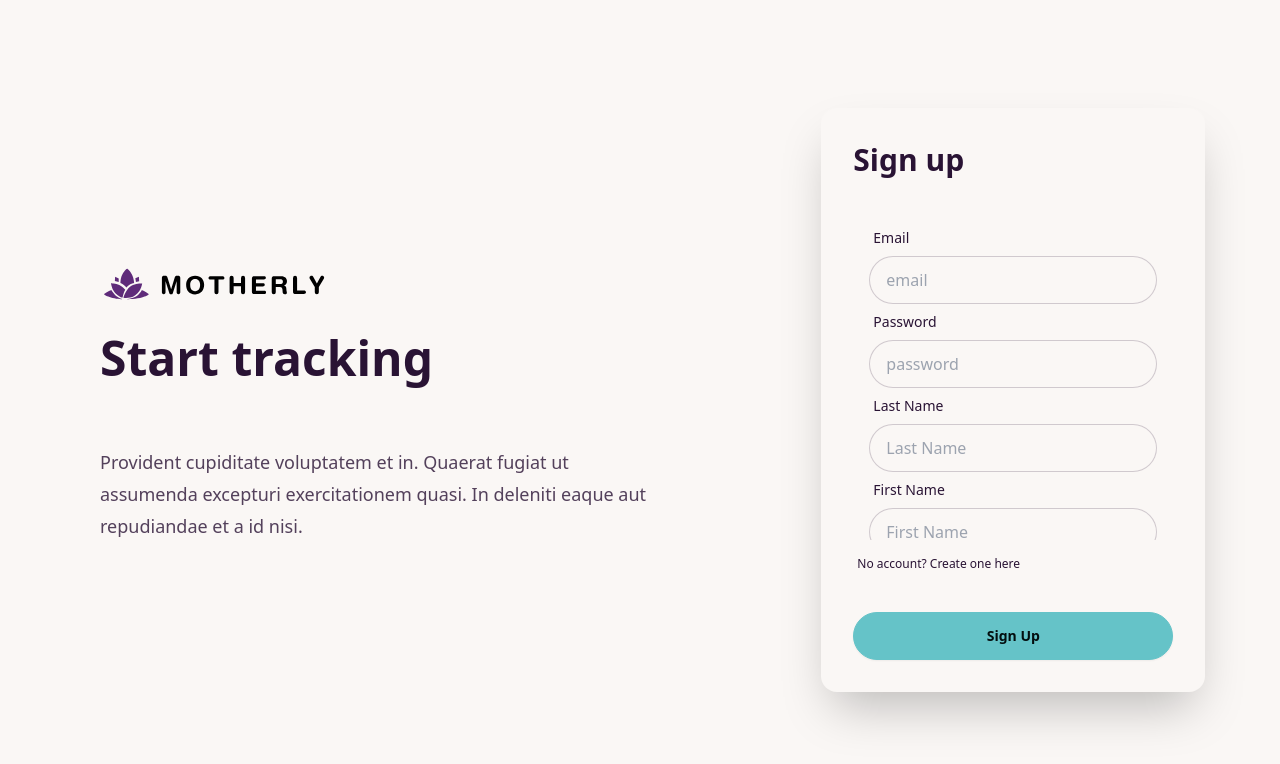
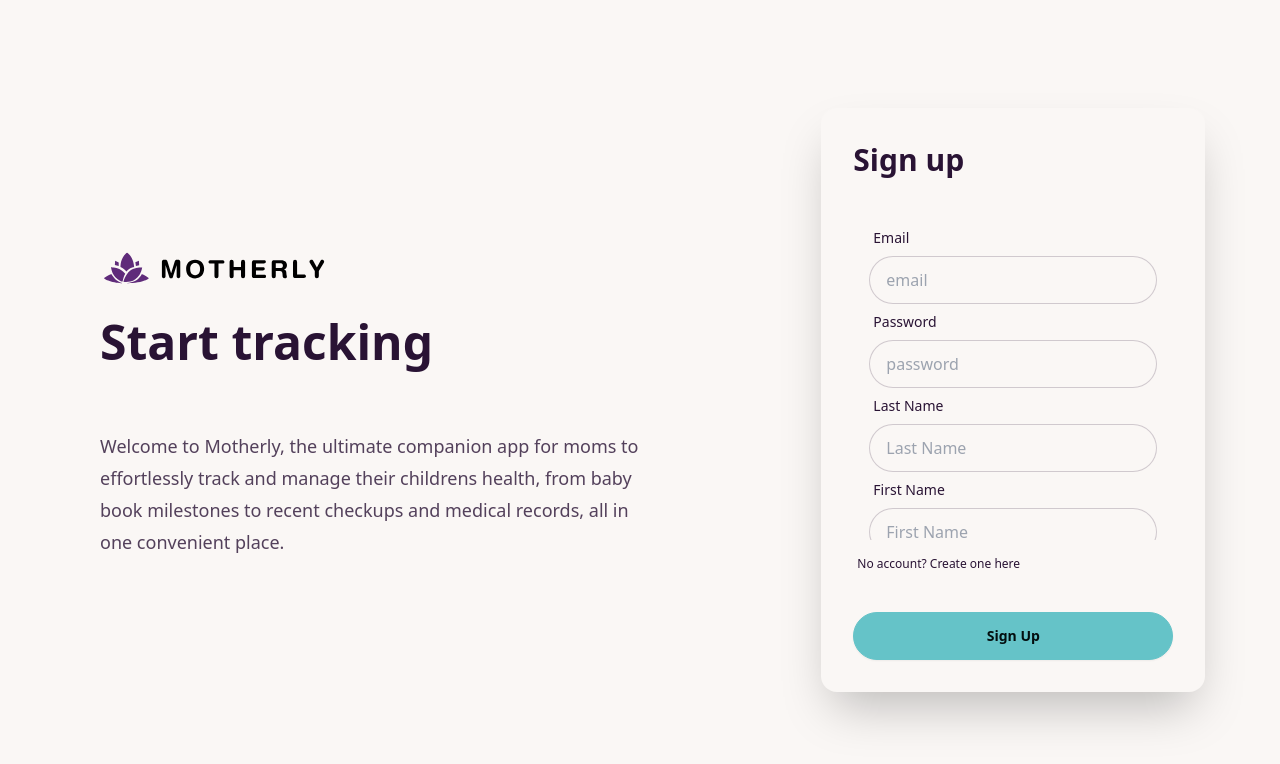
Before and after one commit to GeneMachiene/Motherly, a React (Vite) app in the folder client/: page /signup in a window 1280 px wide. Shown: the top 764 px of the page. Built offline with nearby package versions, Linux system fonts and the light colour scheme.

Commit message:
change desc

```diff
--- a/client/src/pages/Signup.jsx
+++ b/client/src/pages/Signup.jsx
@@ -35,7 +35,7 @@ function Signup() {
                 <img src="/logo.svg" alt="Motherly Logo" className="h-9"/>
               </a>
               <h1>Start tracking</h1>
-              <p className="py-6">Provident cupiditate voluptatem et in. Quaerat fugiat ut assumenda excepturi exercitationem quasi. In deleniti eaque aut repudiandae et a id nisi.</p>
+              <p className="py-6">Welcome to Motherly, the ultimate companion app for moms to effortlessly track and manage their childrens health, from baby book milestones to recent checkups and medical records, all in one convenient place.</p>
             </div>
           </Col>
         </Hidden>
```
